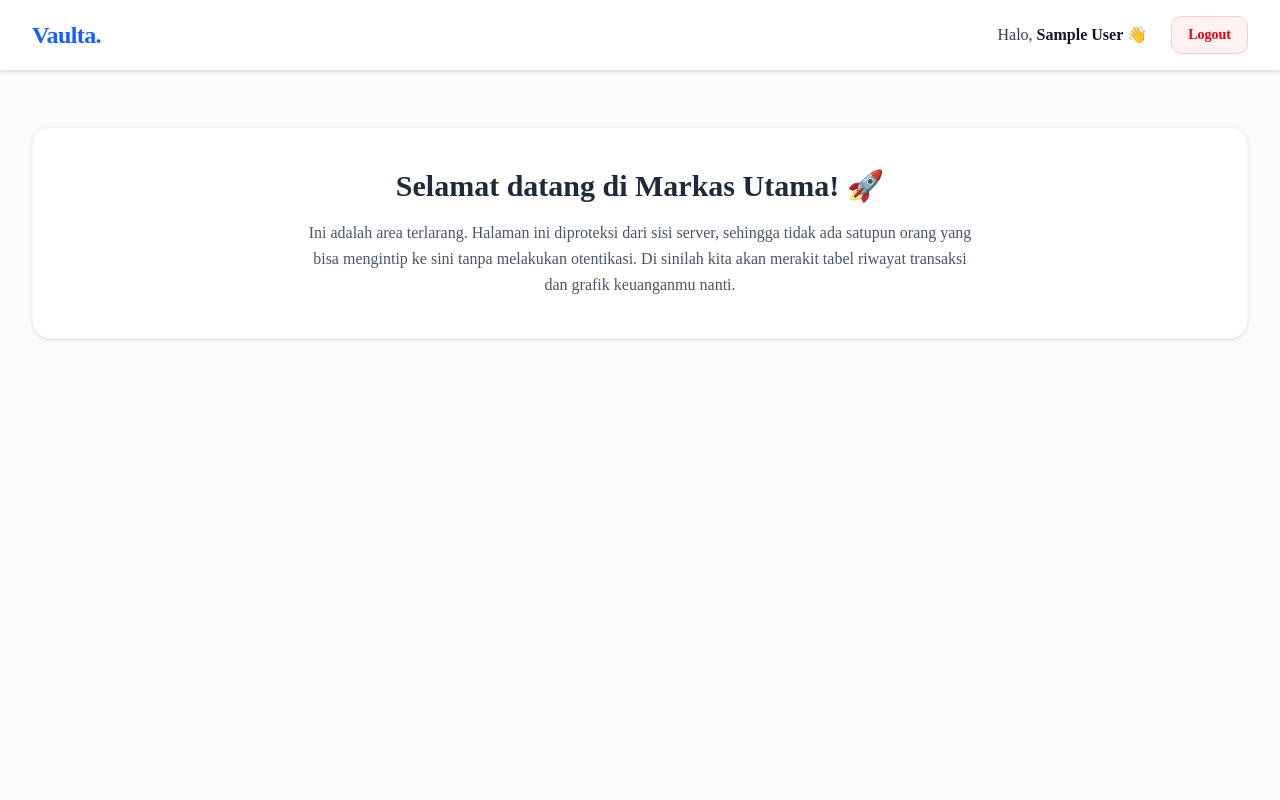
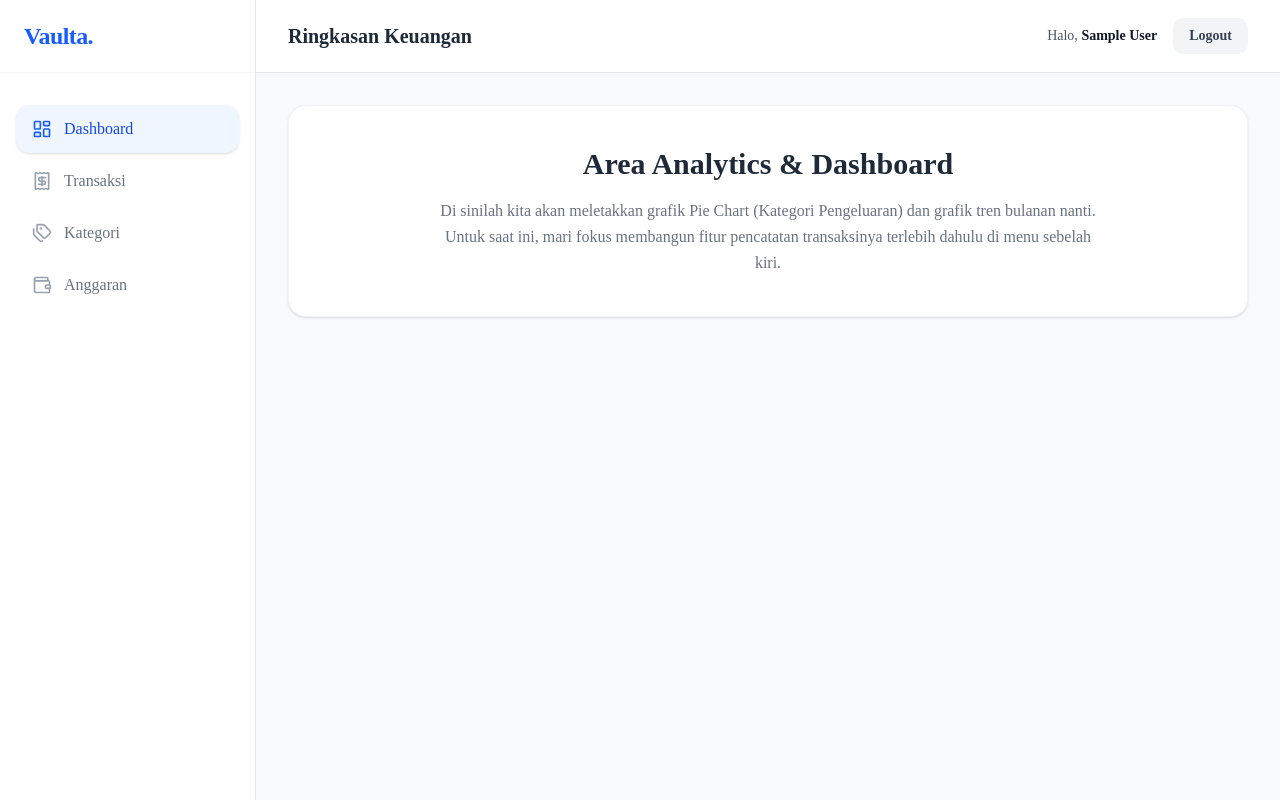
Before and after one commit to rkyarc/vaulta, a Next.js app: page /dashboard in a window 1280 px wide. Built offline with nearby package versions, Linux system fonts and the light colour scheme; no server answers; sample sign-in values are in the browser's storage.

Commit message:
feat: implementasi sidebar navigation dan dashboard layout shell

```diff
--- a/src/app/dashboard/page.tsx
+++ b/src/app/dashboard/page.tsx
@@ -2,46 +2,52 @@ import { getServerSession } from "next-auth";
 import { authOptions } from "@/app/api/auth/[...nextauth]/route";
 import { redirect } from "next/navigation";
 import Link from "next/link";
+import Sidebar from "@/components/Sidebar"; // Memanggil komponen Sidebar
 
 export default async function DashboardPage() {
-  // 1. Proteksi Halaman: Cek apakah ada sesi login di server
   const session = await getServerSession(authOptions);
 
-  // 2. Jika tidak ada sesi (belum login), tendang paksa ke halaman login
   if (!session || !session.user) {
     redirect("/login");
   }
 
   return (
-    <div className="min-h-screen bg-gray-50 font-sans">
-      {/* --- Bagian Navigasi (Header) --- */}
-      <nav className="bg-white shadow-sm px-8 py-4 flex justify-between items-center border-b border-gray-200">
-        <h1 className="text-2xl font-extrabold text-blue-600 tracking-tight">Vaulta.</h1>
-        <div className="flex items-center gap-6">
-          <span className="text-gray-700 font-medium">
-            Halo, <span className="font-bold text-gray-900">{session.user.name}</span> 👋
+    <div className="min-h-screen bg-gray-50 flex">
+      {/* 1. Sidebar Navigasi Kiri */}
+      <Sidebar />
+
+      {/* 2. Area Konten Utama Kanan */}
+      <div className="flex-1 flex flex-col h-screen overflow-hidden">
+
+        {/* Topbar / Header Kanan */}
+        <header className="bg-white border-b border-gray-200 px-8 py-4 flex justify-between items-center h-[73px] shrink-0">
+          <h1 className="text-xl font-bold text-gray-800">Ringkasan Keuangan</h1>
+          <div className="flex items-center gap-4">
+            <span className="text-gray-600 text-sm font-medium">
+              Halo, <span className="text-gray-900 font-bold">{session.user.name}</span>
             </span>
-          {/* Tombol Logout menggunakan rute bawaan NextAuth */}
             <Link
               href="/api/auth/signout?callbackUrl=/login"
-            className="bg-red-50 hover:bg-red-100 text-red-600 px-4 py-2 rounded-lg text-sm font-semibold transition-colors border border-red-200"
+              className="bg-gray-100 hover:bg-red-50 hover:text-red-600 text-gray-700 px-4 py-2 rounded-lg text-sm font-semibold transition-colors"
             >
               Logout
             </Link>
           </div>
-      </nav>
+        </header>
 
-      {/* --- Konten Utama Dashboard --- */}
-      <main className="max-w-7xl mx-auto p-8 mt-6">
+        {/* Area Tempat Data Ditampilkan */}
+        <main className="flex-1 overflow-y-auto p-8">
           <div className="bg-white rounded-2xl shadow-sm p-10 text-center border border-gray-100">
             <h2 className="text-3xl font-bold text-gray-800 mb-4">
-            Selamat datang di Markas Utama! 🚀
+              Area Analytics & Dashboard
             </h2>
-          <p className="text-gray-600 max-w-2xl mx-auto leading-relaxed">
-            Ini adalah area terlarang. Halaman ini diproteksi dari sisi server, sehingga tidak ada satupun orang yang bisa mengintip ke sini tanpa melakukan otentikasi. Di sinilah kita akan merakit tabel riwayat transaksi dan grafik keuanganmu nanti.
+            <p className="text-gray-500 max-w-2xl mx-auto leading-relaxed">
+              Di sinilah kita akan meletakkan grafik Pie Chart (Kategori Pengeluaran) dan grafik tren bulanan nanti. Untuk saat ini, mari fokus membangun fitur pencatatan transaksinya terlebih dahulu di menu sebelah kiri.
             </p>
           </div>
         </main>
+
+      </div>
     </div>
   );
 }
--- /dev/null
+++ b/src/components/Sidebar.tsx
@@ -0,0 +1,47 @@
+"use client";
+
+import Link from "next/link";
+import { usePathname } from "next/navigation";
+import { LayoutDashboard, Receipt, Tags, Wallet } from "lucide-react";
+
+export default function Sidebar() {
+  const pathname = usePathname(); // Untuk mendeteksi halaman mana yang sedang aktif
+
+  // Daftar menu navigasi
+  const menuItems = [
+    { name: "Dashboard", href: "/dashboard", icon: LayoutDashboard },
+    { name: "Transaksi", href: "/transactions", icon: Receipt },
+    { name: "Kategori", href: "/categories", icon: Tags },
+    { name: "Anggaran", href: "/budgets", icon: Wallet },
+  ];
+
+  return (
+    <aside className="w-64 bg-white border-r border-gray-200 flex flex-col hidden md:flex">
+      <div className="p-6 border-b border-gray-100 flex items-center h-[73px]">
+        <h2 className="text-2xl font-extrabold text-blue-600 tracking-tight">Vaulta.</h2>
+      </div>
+
+      <nav className="flex-1 p-4 space-y-1 mt-4">
+        {menuItems.map((item) => {
+          const Icon = item.icon;
+          const isActive = pathname === item.href || pathname.startsWith(`${item.href}/`);
+
+          return (
+            <Link
+              key={item.name}
+              href={item.href}
+              className={`flex items-center gap-3 px-4 py-3 rounded-xl font-medium transition-all duration-200 ${
+                isActive
+                  ? "bg-blue-50 text-blue-700 shadow-sm"
+                  : "text-gray-500 hover:bg-gray-50 hover:text-gray-900"
+              }`}
+            >
+              <Icon size={20} className={isActive ? "text-blue-600" : "text-gray-400"} />
+              {item.name}
+            </Link>
+          );
+        })}
+      </nav>
+    </aside>
+  );
+}
```
Lines whose indentation alone changed are shown as unchanged.
